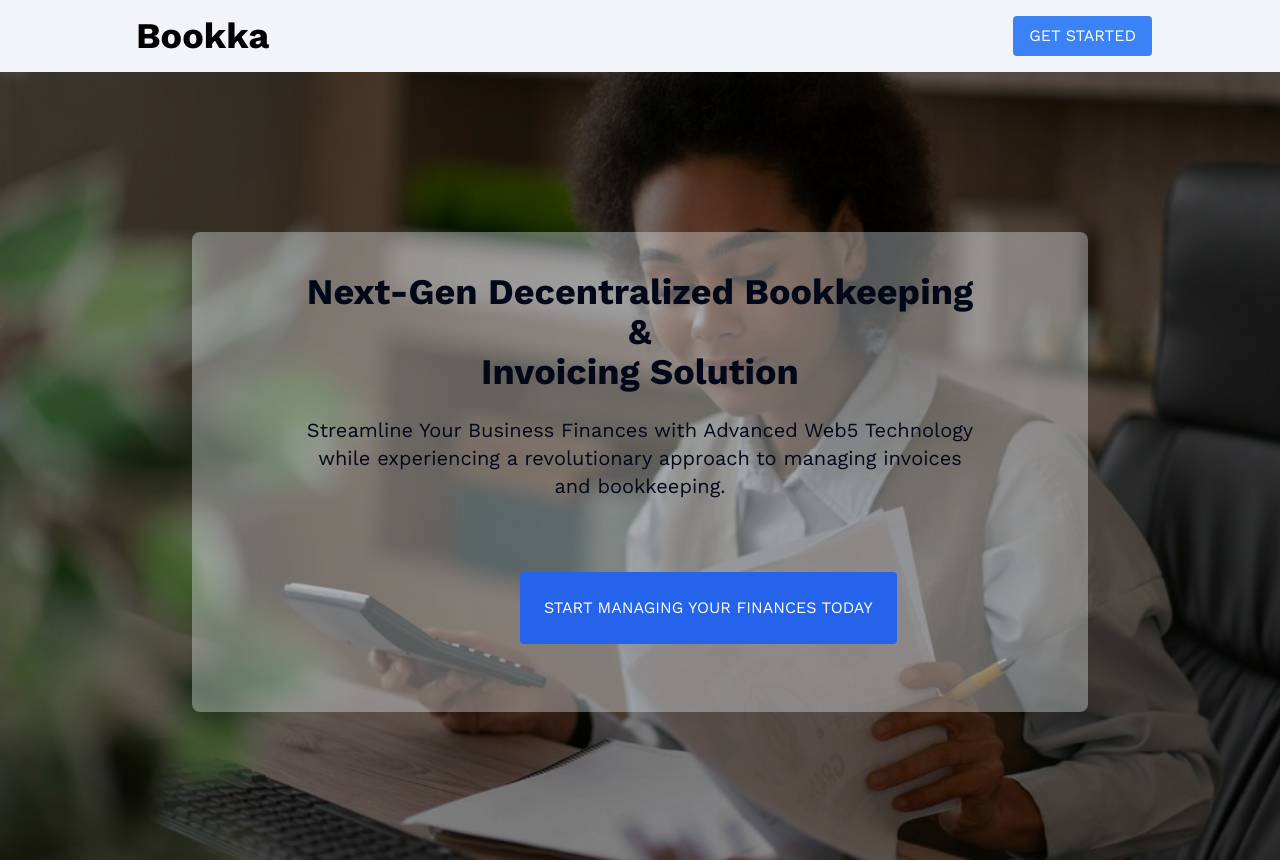
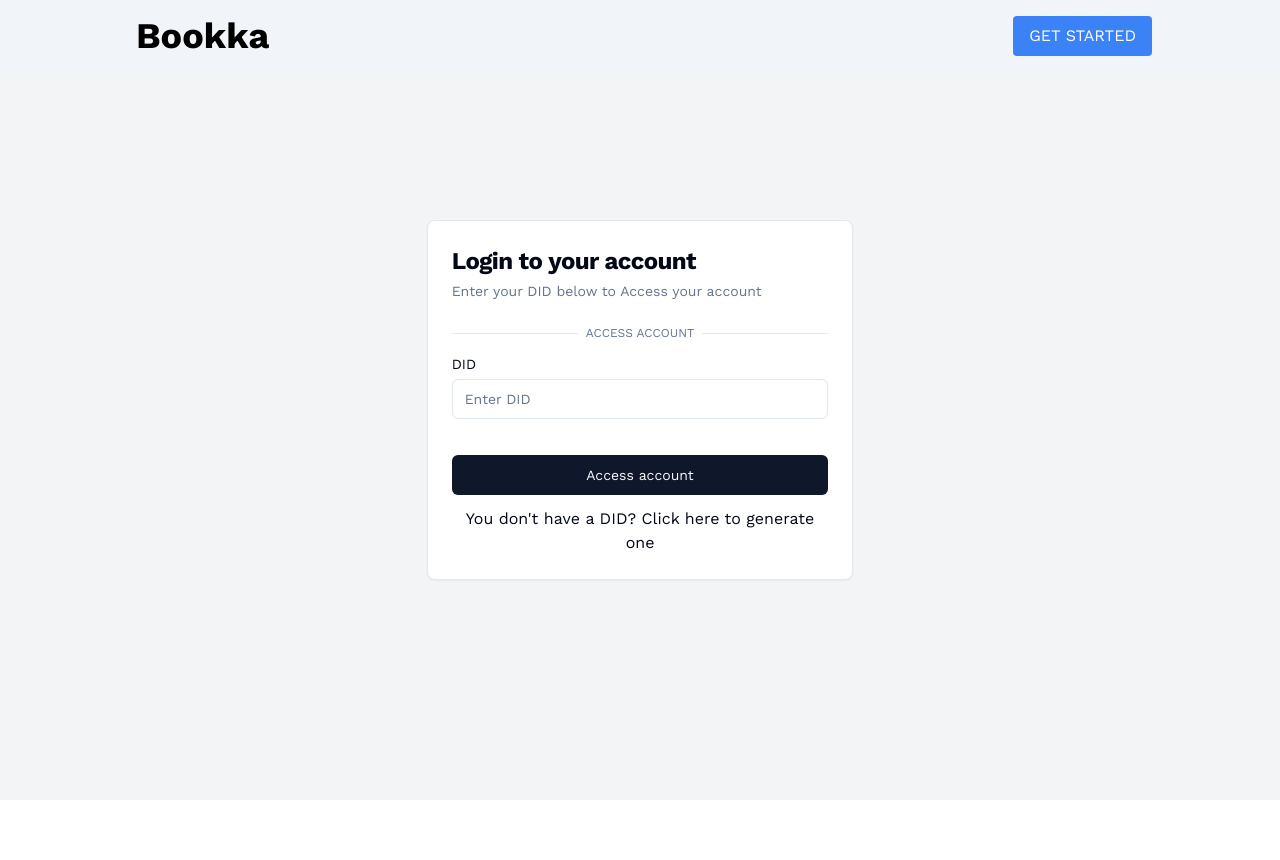
Before and after one commit to Aduwoayooluwa/bookka, a Next.js app: page / in a window 1280 px wide. Shown: the top 860 px of the page. After the commit the page ends 800 px from the top, so only its background shows below. Built offline with nearby package versions, Linux system fonts and the light colour scheme.

Commit message:
fix: auth

```diff
--- a/src/app/page.tsx
+++ b/src/app/page.tsx
@@ -1,10 +1,19 @@
-import HomePage from '@/page/home'
-import Image from 'next/image'
+import React from "react";
+import Stepper from "@/page/resources/Stepper";
+import Navigation from "@/page/layout/Navigation";
+import CreateAccount from "@/page/auth/create-account";
 
-export default function Home() {
-  return (
-    <main>
-      <HomePage />
-   </main>
-  )
+export default function Page() {
+    return (
+        <main className="overflow-hidden h-screen bg-gray-100">
+            <div className="absolute top-0 w-full">
+                <Navigation />
+            </div>
+            <div className="h-full grid place-items-center w-full">
+                <div className="w-full md:w-1/3">
+                    <CreateAccount />
+                </div>
+            </div>
+        </main>
+    )
 }
```
